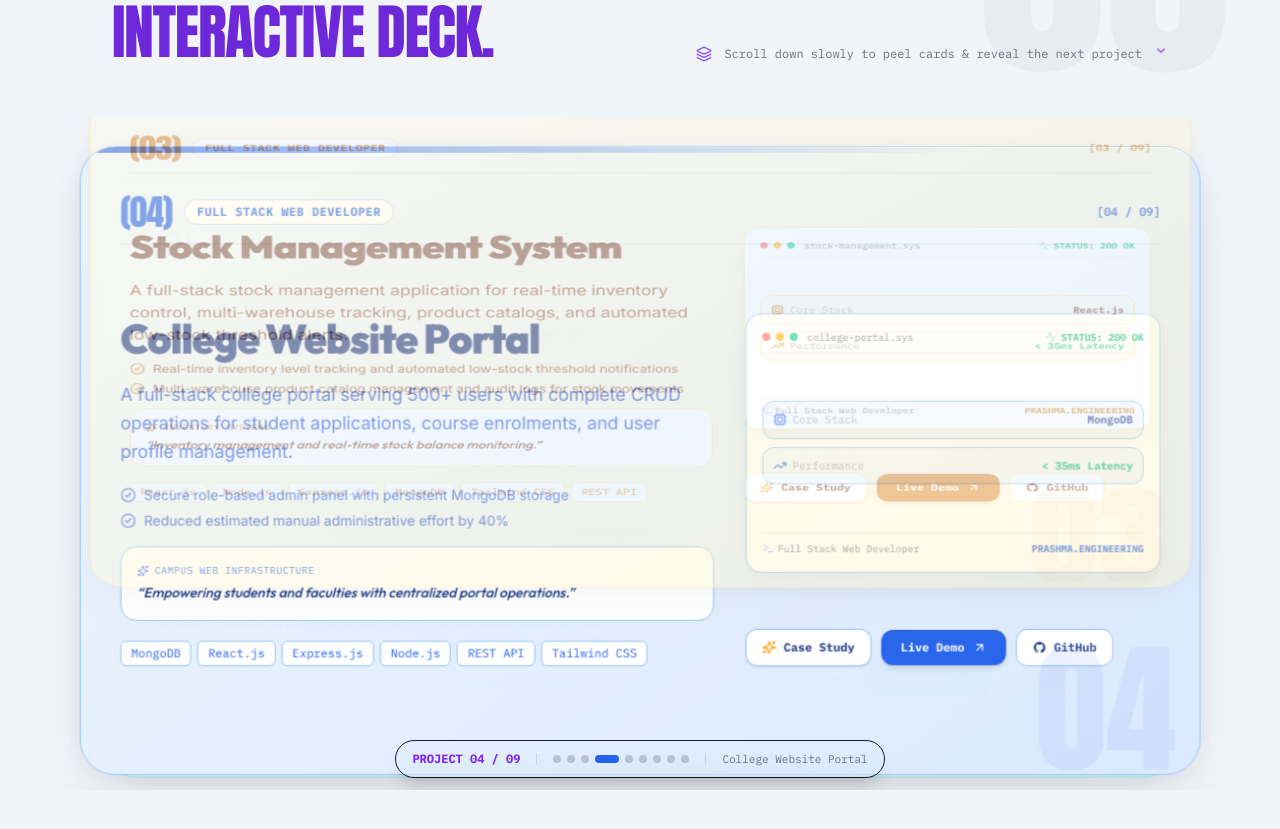
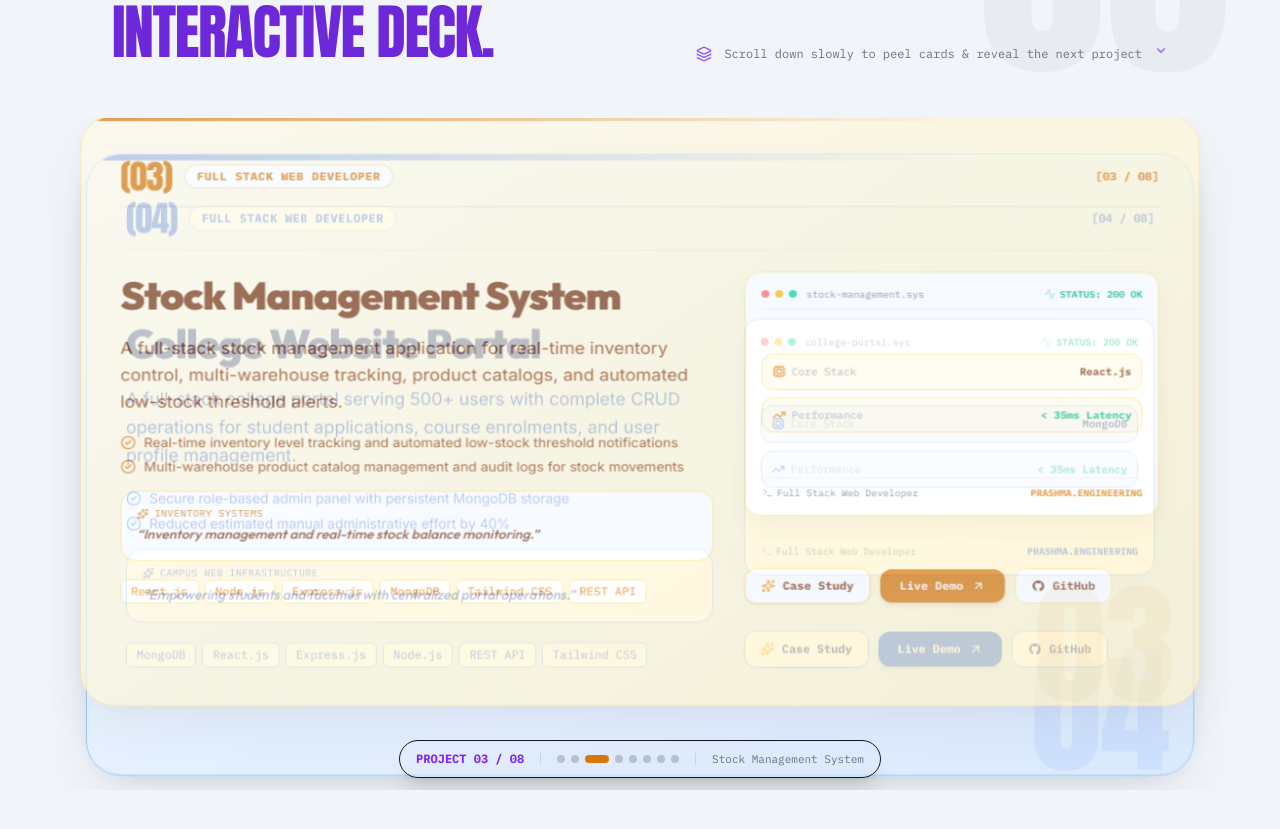
Before and after one commit to prashmapoojary/Prashma-Portfolio, a React (Vite) app: page / in a window 1280 px wide. Shown: the part 2404-3233 px from the top of the page. Built offline with nearby package versions, Linux system fonts and the light colour scheme.

Commit message:
Update college website portal live link and portfolio project entries

```diff
--- a/src/data/portfolio.js
+++ b/src/data/portfolio.js
@@ -11,16 +11,16 @@ export const personalInfo = {
   secondaryTitle: "Data Analyst",
   location: "Udupi / Manipal, Karnataka, India",
   cgpa: "9.16",
-  heroStats: "9.16 CGPA • 9 projects • 25+ tech",
+  heroStats: "9.16 CGPA • 8 projects • 25+ tech",
   summary:
     "Full-Stack Web Developer and MSc Computer Science student with hands-on experience building scalable, production-ready applications using React, Node.js, Express, MongoDB, and PostgreSQL. Skilled in designing secure REST APIs, JWT-based authentication, role-based access control, and real-time features with Socket.io. Comfortable across the full development lifecycle — from database schema design to deployment — with a strong focus on clean architecture, performance optimisation, and agile collaboration.",
   extendedSummary:
-    "I also work as a data analyst: turning raw business data into actionable insights using Python, SQL, and BI tools such as Power BI and Tableau, with experience in customer segmentation, predictive modelling (churn, demand forecasting, pricing), and NLP-driven sentiment analysis. I also have exposure to Generative AI (RAG, LangChain, multi-agent workflows) and CI/CD pipelines.",
+    "I also work as a data analyst: turning raw business data into actionable insights using Python, SQL, and BI tools such as Power BI and Tableau, with experience in customer segmentation, econometric pricing optimization, price elasticity modeling, demand forecasting, and predictive analytics. I also have exposure to Generative AI (RAG, LangChain, multi-agent workflows) and CI/CD pipelines.",
   currentFocus: [
     "Full-Stack Web Development (PERN / MERN)",
     "Real-time applications (Socket.io)",
     "Data Analytics & BI dashboards",
-    "NLP and Machine Learning",
+    "Econometrics & Machine Learning",
     "Generative AI (RAG, multi-agent systems)",
     "CI/CD & Cloud Deployment",
   ],
@@ -55,20 +55,20 @@ export const skillsData = {
     },
     {
       title: "Data Analytics & Visualization",
-      skills: ["Power BI", "Tableau", "Excel", "Pandas", "NumPy", "Matplotlib", "Seaborn"],
+      skills: ["Power BI", "Tableau", "Excel", "Pandas", "NumPy", "Matplotlib", "Seaborn", "Plotly"],
     },
     {
-      title: "Machine Learning & NLP",
+      title: "Machine Learning & Econometrics",
       skills: [
         "Scikit-learn",
+        "Statsmodels",
         "XGBoost",
         "Prophet",
+        "Econometric Modeling (Log-Log OLS)",
+        "Price Elasticity & Optimization",
+        "Demand Forecasting",
+        "Customer Segmentation (RFM)",
         "Regression & Classification",
-        "Customer Segmentation (RFM)",
-        "Hugging Face Transformers",
-        "BERTopic",
-        "Sentiment Analysis",
-        "Topic Modeling",
       ],
     },
     {
@@ -227,7 +227,7 @@ export const projectsData = [
     metricNotes: "500+ users calculated from active enrolled student roster and administrative staff accounts; 40% effort reduction estimated by benchmark comparing manual paper forms vs digital processing.",
     links: {
       github: "https://github.com/prashmapoojary/college-website-portal",
-      live: "https://college-portal-demo.vercel.app/",
+      live: "https://college-website-rose-sigma.vercel.app/",
     },
     video: "",
     image: "",
@@ -265,64 +265,45 @@ export const projectsData = [
     isMobile: false,
   },
   {
-    id: "pricing-engine",
+    id: "price-optimization",
     num: "06",
-    title: "Dynamic Pricing Strategy — Nandini Dairy Products",
+    title: "AI-Powered Price Optimization & Competitor Intelligence",
     category: "Data Analytics",
-    date: "August 2026",
-    status: "Published at ICKACS-2026",
-    technologies: ["Python", "Machine Learning", "Scikit-learn", "Streamlit", "Power BI"],
+    date: "September 2026",
+    status: "Live BI & ML System",
+    technologies: [
+      "Python",
+      "Scikit-Learn",
+      "Statsmodels",
+      "MySQL",
+      "Tableau",
+      "Streamlit",
+      "Plotly",
+    ],
     description:
-      "A machine learning pricing strategy and demand elasticity optimization model for Nandini Dairy Products, presented at the International Conference on Knowledge Acquisition in Computer Science (ICKACS-2026).",
+      "An end-to-end Machine Learning, Econometrics, and Business Intelligence (BI) platform designed to optimize retail pricing strategies, analyze price elasticity of demand across 90 SKUs, benchmark competitor pricing, and simulate revenue in real time.",
     highlights: [
-      "Published and presented at ICKACS-2026 (Kongunadu Arts & Science College, Coimbatore)",
-      "Interactive simulation evaluating price-revenue impact and competitor price gaps",
-      "Demand elasticity estimation maximizing category revenues",
+      "Econometric Log-Log OLS price elasticity modeling across 90 SKUs & 6 retail departments",
+      "Gradient Boosting demand forecasting accounting for competitor price indices, promotions, and seasonal indicators",
+      "MySQL star-schema data warehouse with automated ETL and programmatic Tableau .hyper extracts",
+      "Interactive Streamlit web dashboard with real-time what-if pricing simulators and portfolio guardrails (±20%)",
     ],
-    metricNotes: "Verified Conference Paper & Presentation Certificate at ICKACS-2026.",
+    metricNotes: "Price Elasticity of Demand (ε) modeled across 90 SKUs & 6 departments; Gradient Boosting revenue simulation engine; MySQL star-schema & programmatic Tableau Hyper API.",
     links: {
-      github: "https://github.com/prashmapoojary/nandini-pricing-strategy",
-      live: "https://nandini-pricing-engine.streamlit.app/",
-      paper: "/assets/conference-paper.pdf",
+      github: "https://github.com/prashmapoojary/AI-Powered-Price-Optimization",
+      live: "https://ai-powered-price-optimization.streamlit.app/",
     },
     video: "",
     image: "",
     color: "#831843",
     accent: "#ec4899",
-    quote: "Maximizing category revenue through statistical elasticity estimation and machine learning.",
-    quoteRole: "Pricing Optimization & Research",
-    isMobile: false,
-  },
-  {
-    id: "review-intel",
-    num: "07",
-    title: "Customer Review Intelligence System",
-    category: "Data Analytics",
-    date: "September 2026",
-    status: "NLP Pipeline",
-    technologies: ["Python", "Hugging Face Transformers", "BERTopic", "Tableau", "Streamlit"],
-    description:
-      "An NLP pipeline using transformer-based sentiment analysis and topic modeling to extract complaint/praise themes from thousands of customer reviews.",
-    highlights: [
-      "Risk-scoring system flagging products with rising negative sentiment",
-      "Tableau early-warning dashboard for product teams",
-    ],
-    metricNotes: "Transformer-based NLP classifying review sentiment across 5,000+ customer feedback entries.",
-    links: {
-      github: "https://github.com/prashmapoojary/review-intelligence-system",
-      live: "https://customer-review-intel.streamlit.app/",
-    },
-    video: "",
-    image: "",
-    color: "#581c87",
-    accent: "#a855f7",
-    quote: "Extracting latent customer sentiment and automated early-warning alerts.",
-    quoteRole: "NLP Intelligence",
+    quote: "Enterprise econometric elasticity modeling, machine learning demand forecasting, and real-time BI revenue optimization.",
+    quoteRole: "Pricing Optimization & Econometrics",
     isMobile: false,
   },
   {
     id: "multi-agent-assistant",
-    num: "08",
+    num: "07",
     title: "Multi-Agent Research & Report Assistant",
     category: "Generative AI",
     date: "June 2026",
@@ -349,7 +330,7 @@ export const projectsData = [
   },
   {
     id: "rag-qa",
-    num: "09",
+    num: "08",
     title: "Enterprise RAG Q&A System",
     category: "Generative AI",
     date: "May 2026",
```
Also changed, not shown: 1 other file (tests, documents, lock files or other folders).
